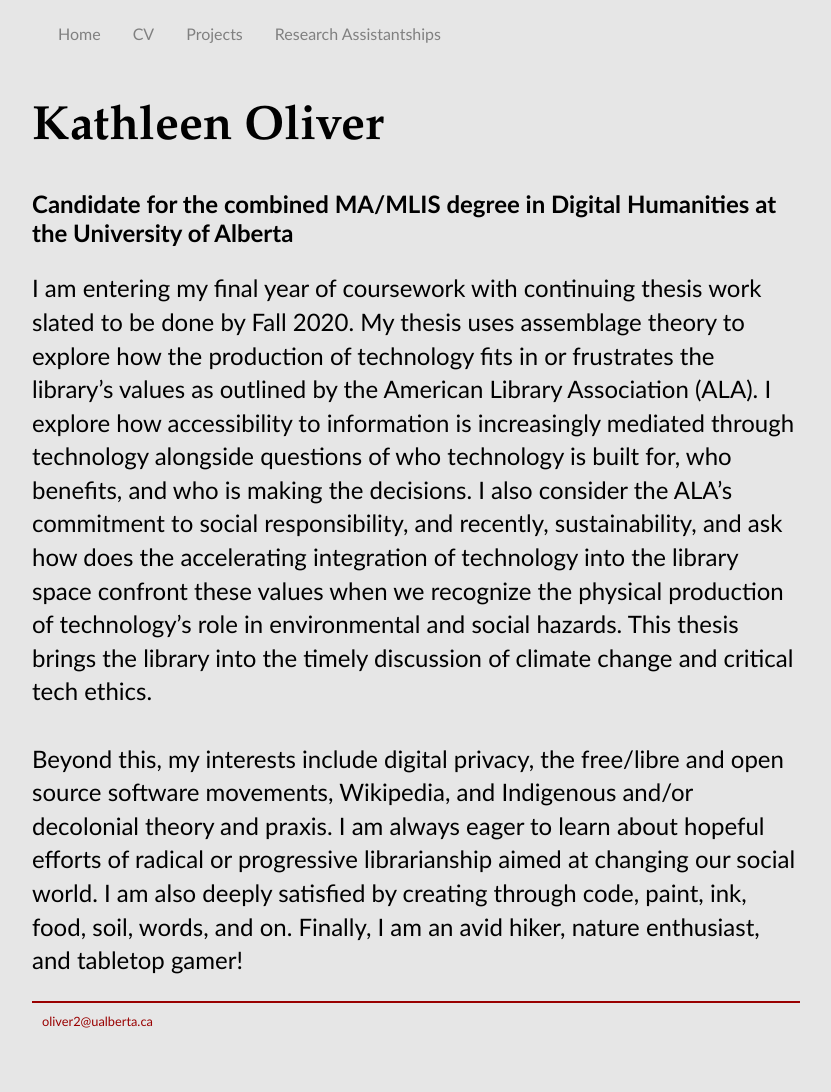
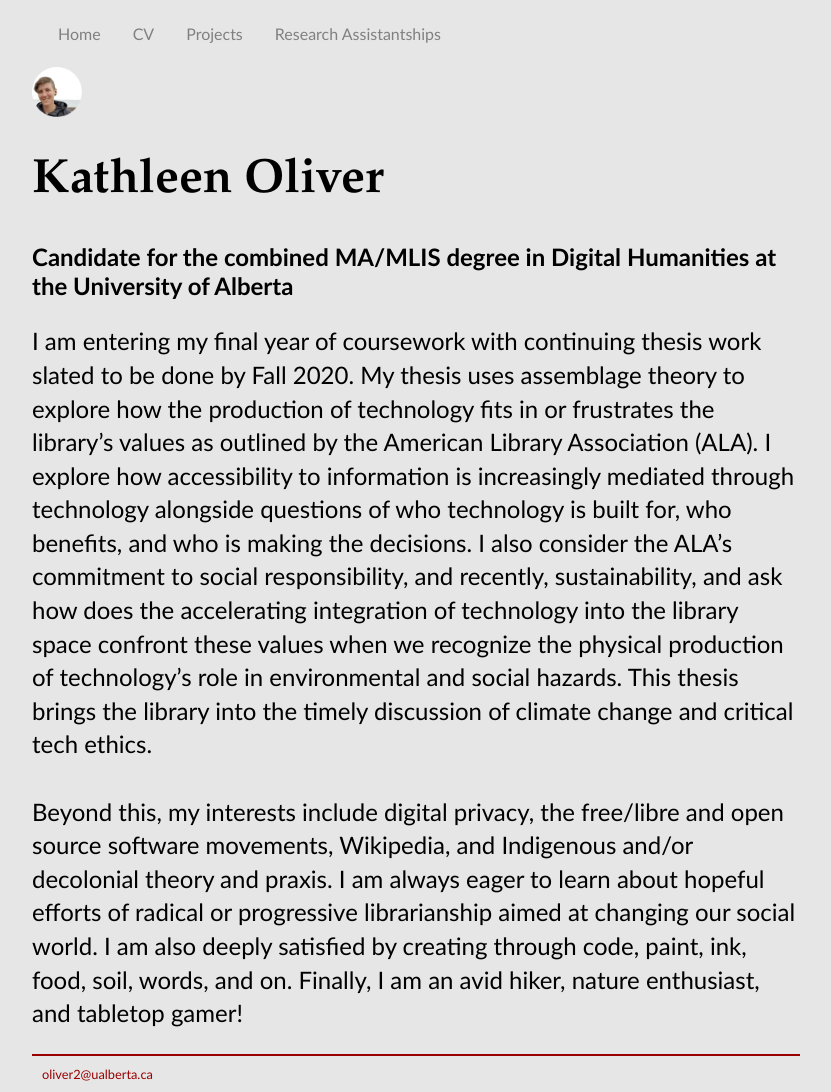
Before and after one commit to k-j-oliver/k-j-oliver.github.io, a Jekyll site: the page built from index.html, in a window 1280 px wide. Shown: the whole page, without its empty margins (224-1055 px from the left). Built offline with Jekyll 4.4.1, drawn with Linux system fonts in a browser that asks for light colours; before the commit the page ends 1039 px from its top, so only the background shows below that.

Commit message:
Update index.html

```diff
--- a/index.html
+++ b/index.html
@@ -2,7 +2,8 @@
 layout: default
 title: About Kathleen Oliver
 ---
-<div class="blurb">
+<div>
+  <img src=GitHubProfilePic.png height="50" width ="50">
   <h1>Kathleen Oliver</h1>
   <h2>Candidate for the combined MA/MLIS degree in Digital Humanities at the University of Alberta</h2>
   <p>I am entering my final year of coursework with continuing thesis work slated to be done by Fall 2020. My thesis uses assemblage theory to explore how the production of technology fits in or frustrates the library’s values as outlined by the American Library Association (ALA). I explore how accessibility to information is increasingly mediated through technology alongside questions of who technology is built for, who benefits, and who is making the decisions. I also consider the ALA’s commitment to social responsibility, and recently, sustainability, and ask how does the accelerating integration of technology into the library space confront these values when we recognize the physical production of technology’s role in environmental and social hazards. This thesis brings the library into the timely discussion of climate change and critical tech ethics.<br><br>
```
